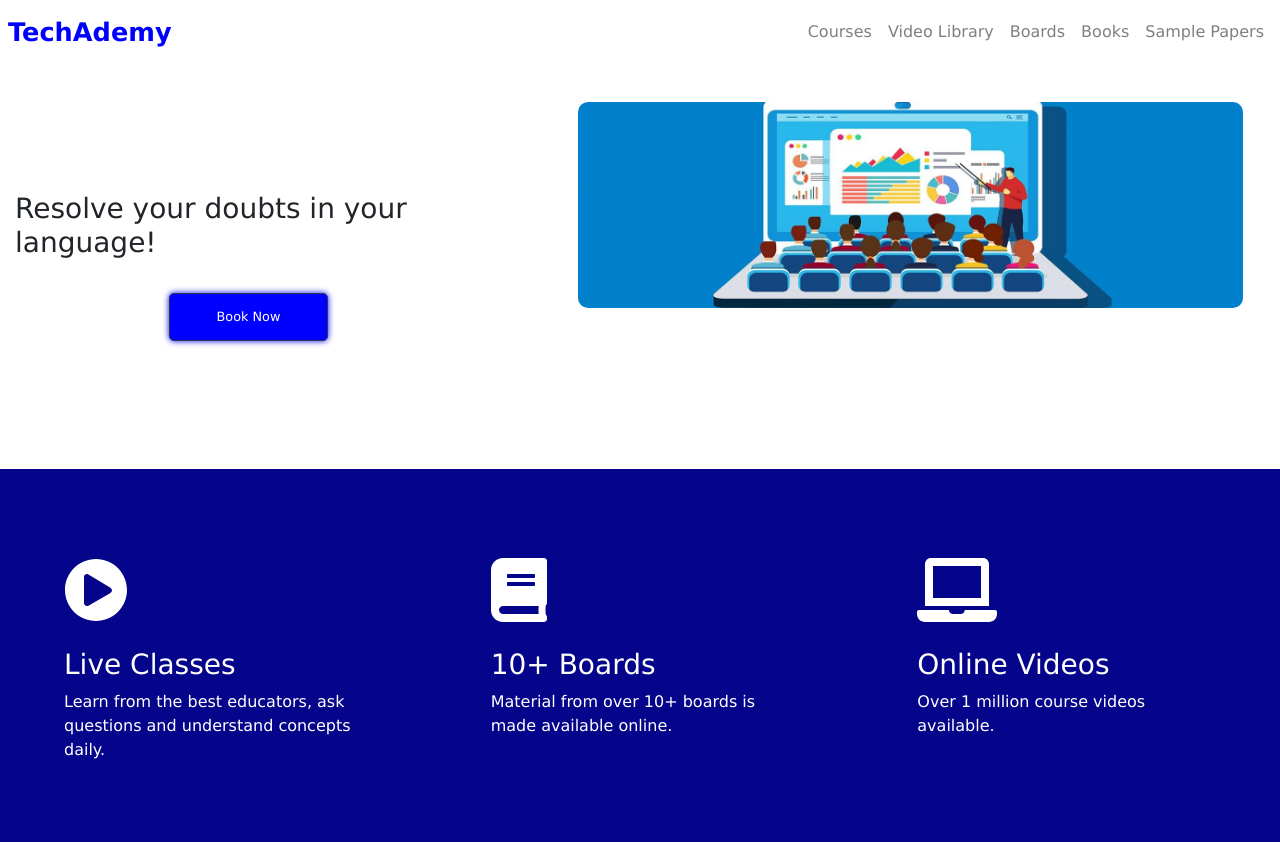
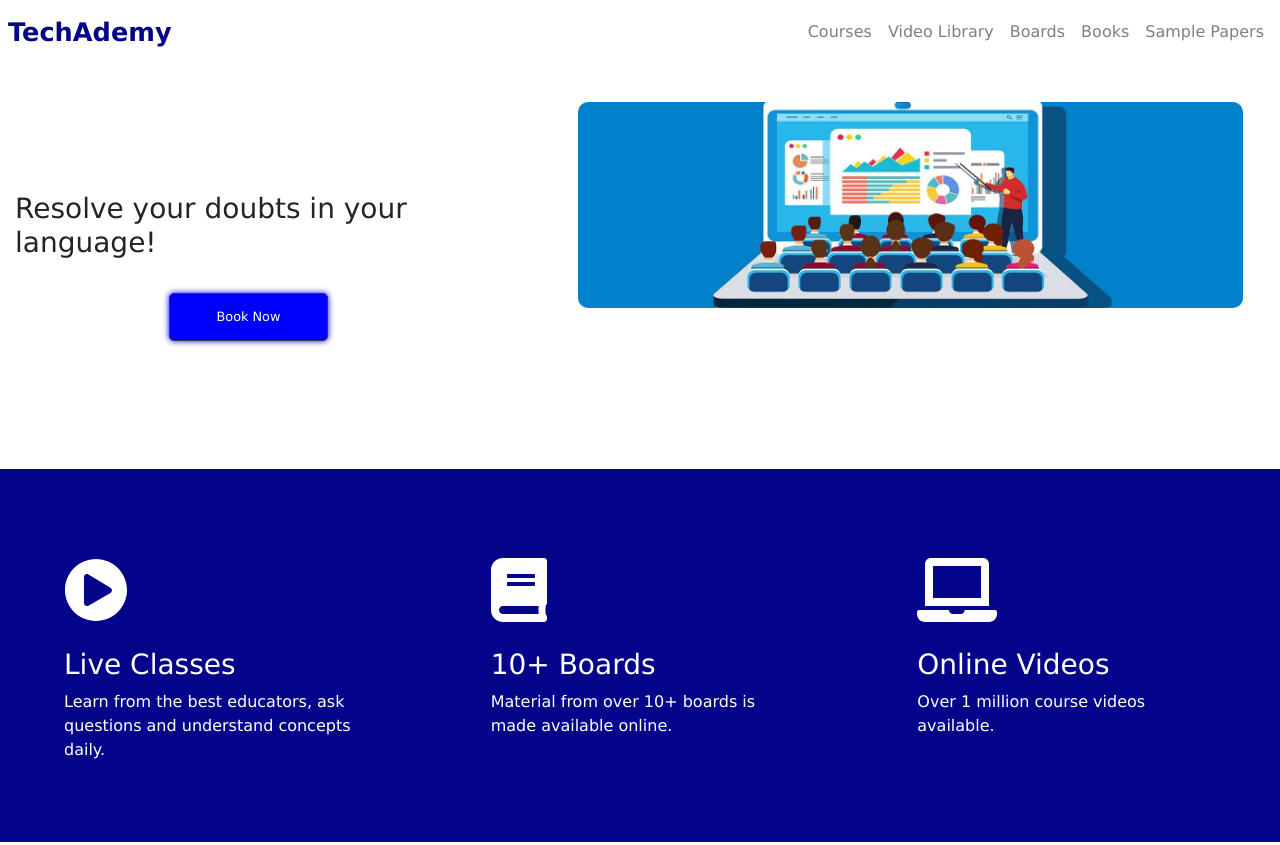
Before and after one commit to ap-2107/ET, a plain HTML site: page index.html in a window 1280 px wide. Shown: the top 845 px of the page. Drawn offline with nearby package versions, Linux system fonts and the light colour scheme; a script that the page names is missing.

Commit message:
Update index.html

```diff
--- a/index.html
+++ b/index.html
@@ -20,7 +20,7 @@
     <section class="white-bg">
         <div class="container-fluid">
             <nav class="navbar navbar-expand-xl bg-transparent2 navbar-light fixed-top px-xl-2 paddingnav">
-                <a class="navbar-brand" href="" style="color: blue;"><b>TechAdemy</b></a>
+                <a class="navbar-brand" href="" style="color: rgb(5, 5, 139);"><b>TechAdemy</b></a>
                 <button class="navbar-toggler" type="button" data-toggle="collapse" data-target="#navbarTogglerDemo02">
                     <span class="navbar-toggler-icon"></span>
                 </button>
```
